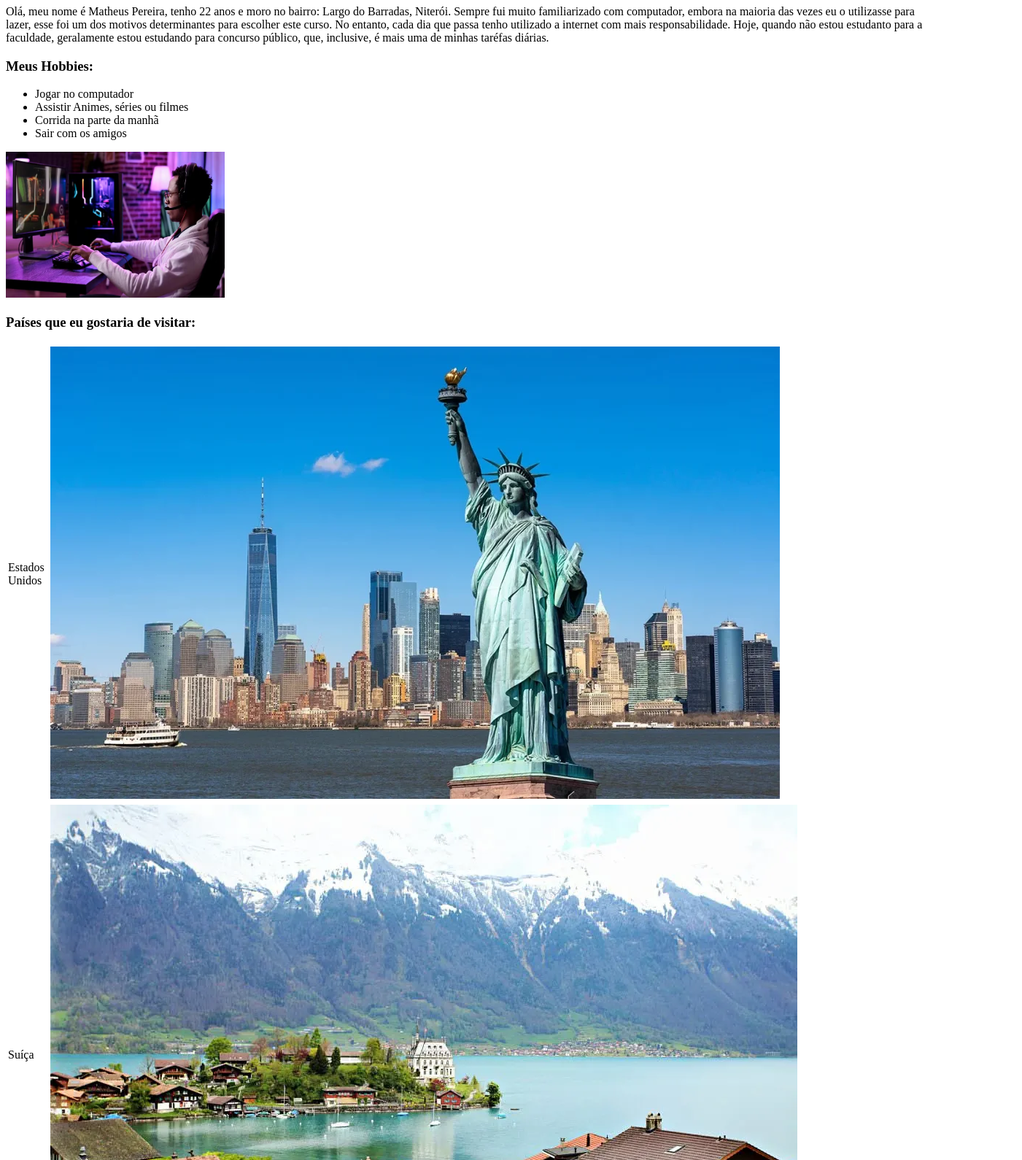
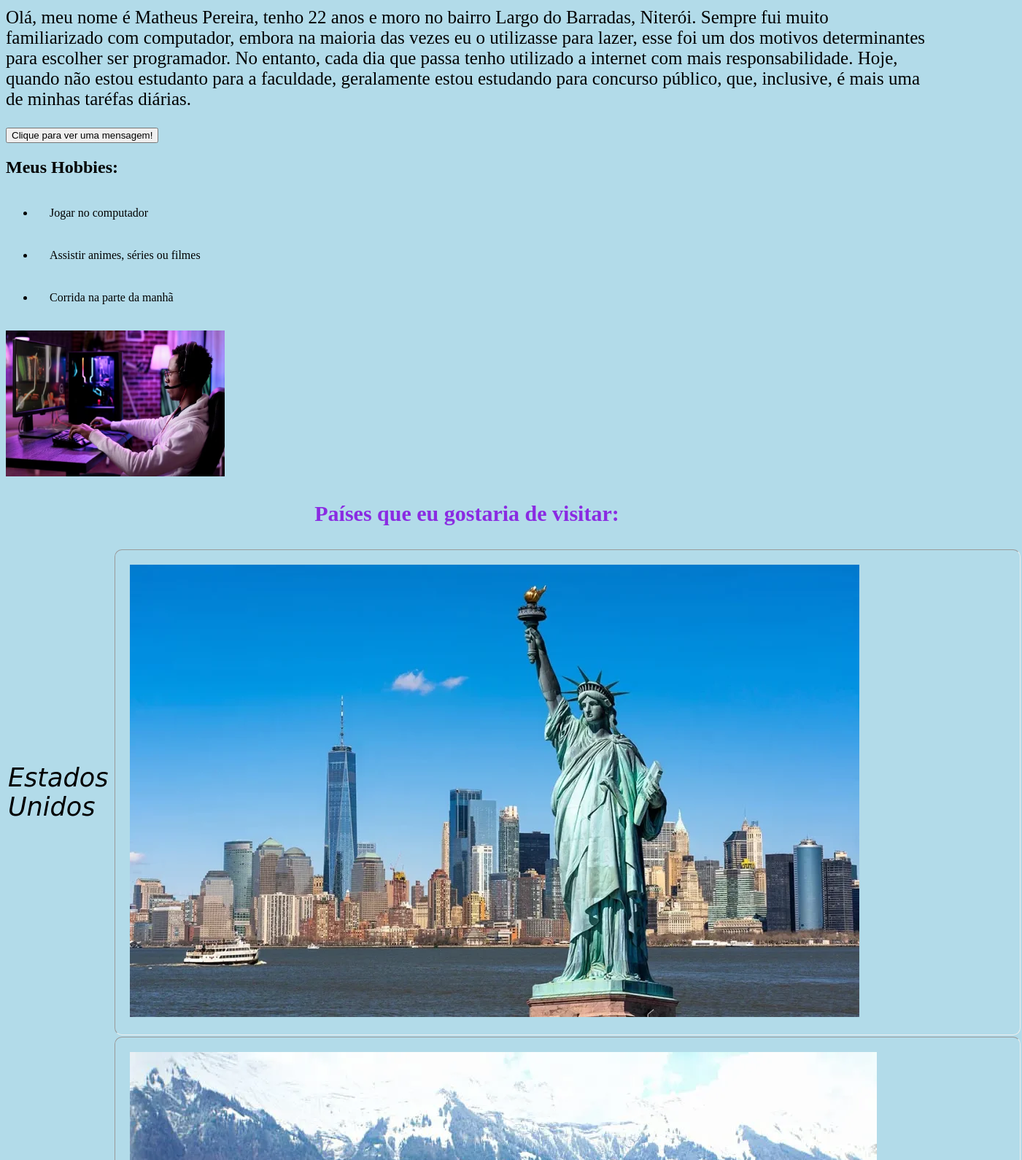
Before and after one commit to Matheus161592/Tabalho-1, a plain HTML site: page index.html in a window 1280 px wide. Shown: the part 73-1663 px from the top of the page at 73% size, 1401 px wide, since content can reach past the window. Drawn offline with Linux system fonts and the light colour scheme.

Commit message:
Add files via upload

```diff
--- a/index.html
+++ b/index.html
@@ -4,24 +4,25 @@
     <meta charset="UTF-8">
     <meta name="viewport" content="width=device-width, initial-scale=1.0">
     <title>Document</title>
+    <link rel="stylesheet" href="styles.css">
 </head>
 <body>
+
     <h1>Matheus Pereira - Sobre mim</h1>
 
-    <p>Olá, meu nome é Matheus Pereira, tenho 22 anos e moro no bairro: Largo do Barradas, Niterói.
-      Sempre fui muito familiarizado com computador, embora na maioria das vezes eu o utilizasse para lazer, esse foi um dos motivos determinantes para escolher este curso.
+    <p>Olá, meu nome é Matheus Pereira, tenho 22 anos e moro no bairro Largo do Barradas, Niterói.
+      Sempre fui muito familiarizado com computador, embora na maioria das vezes eu o utilizasse para lazer, esse foi um dos motivos determinantes para escolher ser programador.
       No entanto, cada dia que passa tenho utilizado a internet com mais responsabilidade.
       Hoje, quando não estou estudanto para a faculdade, geralamente estou estudando para concurso público, que, inclusive, é mais uma de minhas taréfas diárias. </p>
 
+    <button id="botao">Clique para ver uma mensagem!</button>
 
-
-    <h3>Meus Hobbies:</h3>
+    <h2>Meus Hobbies:</h2>
 <ul>
     <li>Jogar no computador</li>
-    <li>Assistir Animes, séries ou filmes</li>
+    <li>Assistir animes, séries ou filmes</li>
     <li>Corrida na parte da manhã</li>
-    <li>Sair com os amigos</li>
-    </ul>
+</ul>
 
     <img src= "jogando no computador.avif" alt= "Jogando no computador" width="300" height="200">
     <br>
@@ -30,27 +31,30 @@
 
     <table>
         <tr>
-            <td>Estados Unidos</td>
-            <td> <img src= "Estados Unidos.webp" alt="Estátua da Liberdade(EUA)" title="Estátua da Liberdade(EUA)" </td>
+            <td class="eua" >Estados <br> Unidos</td>
+            <td id="img1"> <img src= "Estados Unidos.webp" alt="Estátua da Liberdade(EUA)" title="Estátua da Liberdade(EUA)" </td>
 
         </tr>
 
         <tr>
-            <td>Suíça</td>
-            <td> <img src= "Suíça.webp" alt="Imagem da Suíça" title="Imagem da Suíça"/> </td>
+            <td class="sui"> Suíça</td>
+            <td id="img2"> <img src= "Suíça.webp" alt="Imagem da Suíça" title="Imagem da Suíça"/> </td>
 
         </tr>
 
         <tr>
-            <td>China</td>
-            <td> <img src= "morar-na-china.jpg" alt="Imagem da China" title="Imagem da China"/> </td>
+            <td class="chi"> China</td>
+            <td id="img3"> <img src= "morar-na-china.jpg" alt="Imagem da China" title="Imagem da China"/> </td>
 
         </tr>
 
     </table>
 
-    <h3>Link Útil:</h3>
-    <a href= "https://folha.qconcursos.com/">Notícias sobre concursos ao redor do Brasil</a>
+    <h2>Link Útil:</h2>
+        <a href= "https://folha.qconcursos.com/">Notícias sobre concursos ao redor do Brasil</a>
+
+    <script src="script.js"></script>
+
 
 
 </body>
--- /dev/null
+++ b/script.js
@@ -0,0 +1,6 @@
+let botao= document.querySelector("#botao");
+
+botao.addEventListener("click",e =>{
+    botao.innerHTML ="Aja como se o que você faz fizesse a diferença. Porque realmente faz.";
+
+});
--- /dev/null
+++ b/styles.css
@@ -0,0 +1,73 @@
+body{
+    background-color: rgb(178, 219, 233);
+}
+
+h1{
+    color:blueviolet;
+    text-align: center;
+}
+
+h3 {
+    color:blueviolet;
+    text-align: center;
+    font-size: 30px
+
+}
+
+p{
+    font-size:25px
+}
+
+li {
+    padding: 20px;
+}
+
+#img1 {
+    border-style: inset;
+    border-width: 1px;
+    border-radius: 10px;
+    height: 0%;
+    width: 0%;
+    padding: 20px
+
+}
+
+#img2 {
+    border-style: inset;
+    border-width: 1px;
+    border-radius: 10px;
+    height: 0%;
+    width: 0%;
+    padding: 20px
+}
+
+#img3 {
+    border-style: inset;
+    border-width: 1px;
+    border-radius: 10px;
+    height: 0px;
+    width: 0px;
+    padding: 20px
+}
+
+.eua {
+    font-size: 35px;
+    font-family: cursive;
+    font-style: italic
+}
+
+.sui {
+    font-size: 50px;
+    font-family: cursive;
+    font-style: italic;
+}
+
+.chi {
+    font-size: 50px;
+    font-family: cursive;
+    font-style: italic;
+}
+
+a:hover {
+    color: green;
+}
```
